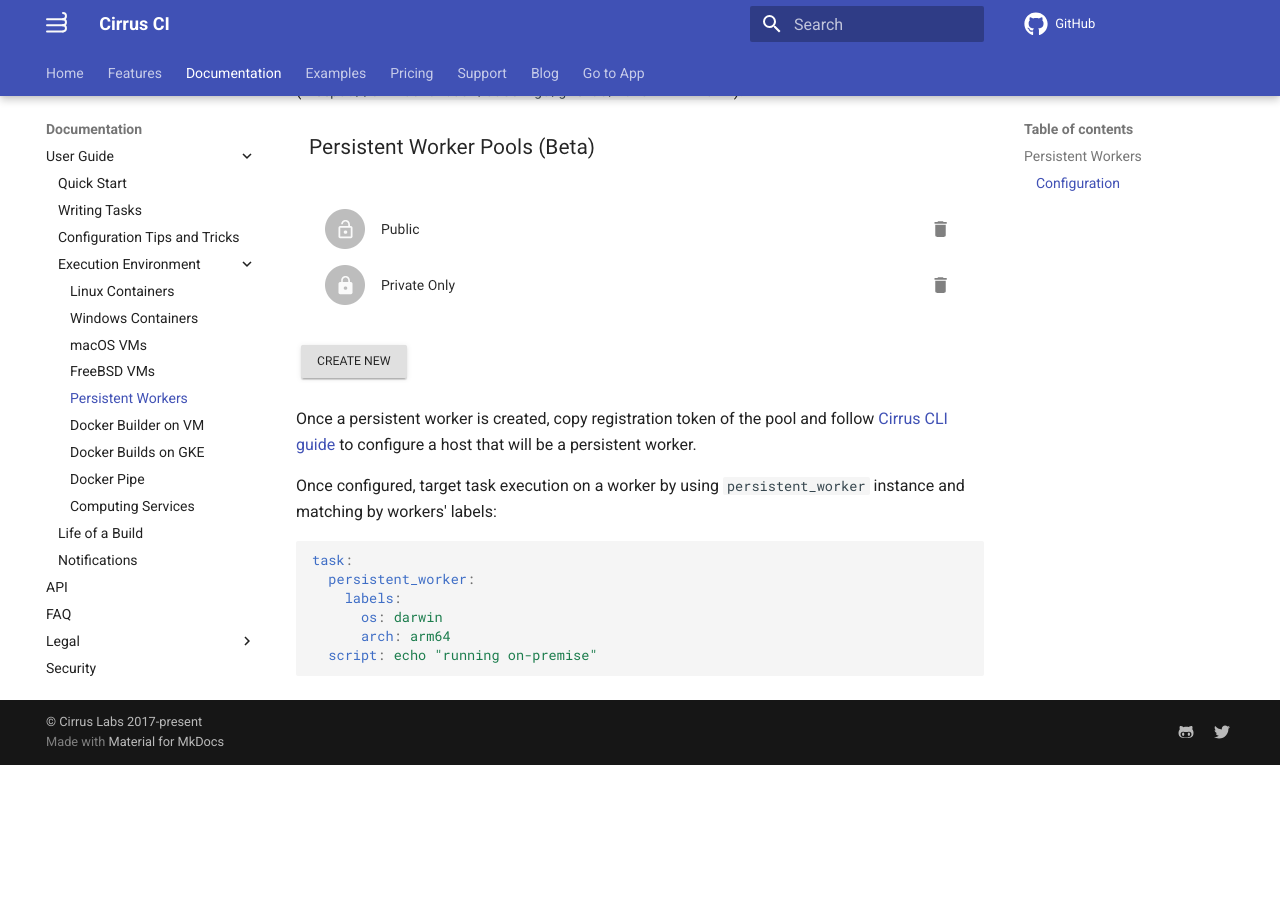
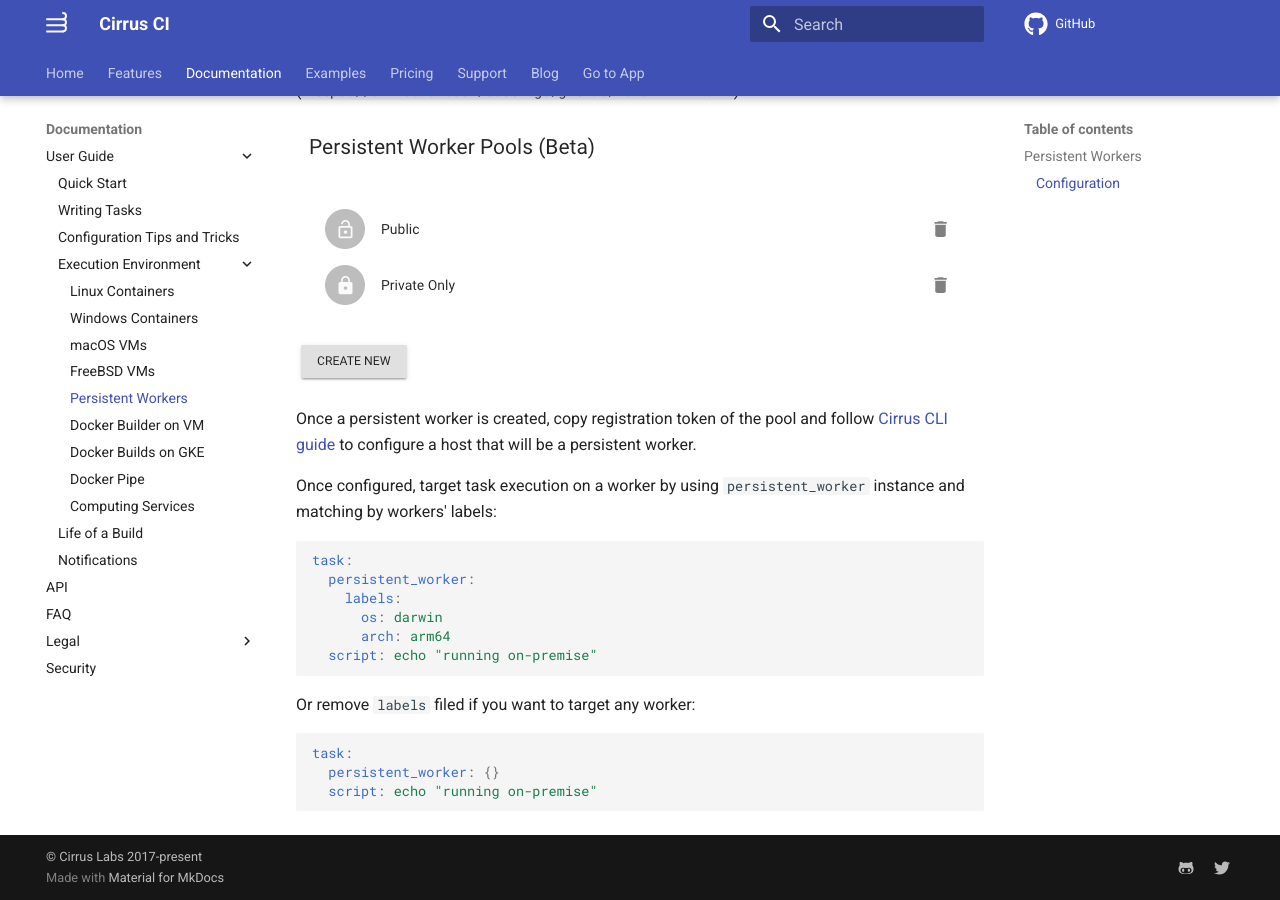
Before and after one commit to cirruslabs/cirrus-ci-docs, an MkDocs documentation site: the page built from docs/guide/persistent-workers.md, in a window 1280 px wide and 900 px high, scrolled down 992 px. Built offline with MkDocs 1.6.1 and Material for MkDocs 9.7.7, drawn with Linux system fonts in a browser that asks for light colours; comment, search, counter and statistics services are not loaded; before the commit the page ends 1757 px from its top, so only the background shows below that.

Commit message:
No labels persistent worker example

````diff
--- a/docs/guide/persistent-workers.md
+++ b/docs/guide/persistent-workers.md
@@ -39,3 +39,11 @@ task:
       arch: arm64
   script: echo "running on-premise"
 ```
+
+Or remove `labels` filed if you want to target any worker:
+
+```yaml
+task:
+  persistent_worker: {}
+  script: echo "running on-premise"
+```
````
